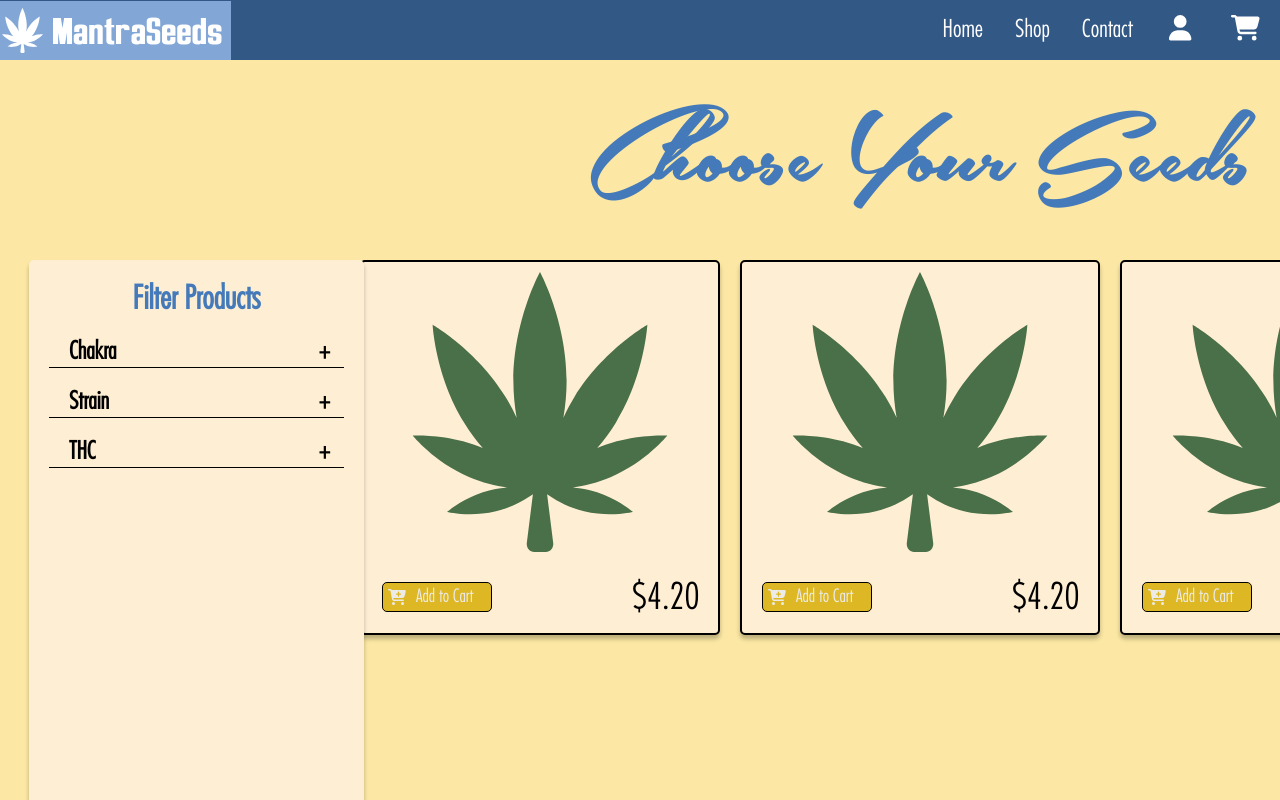
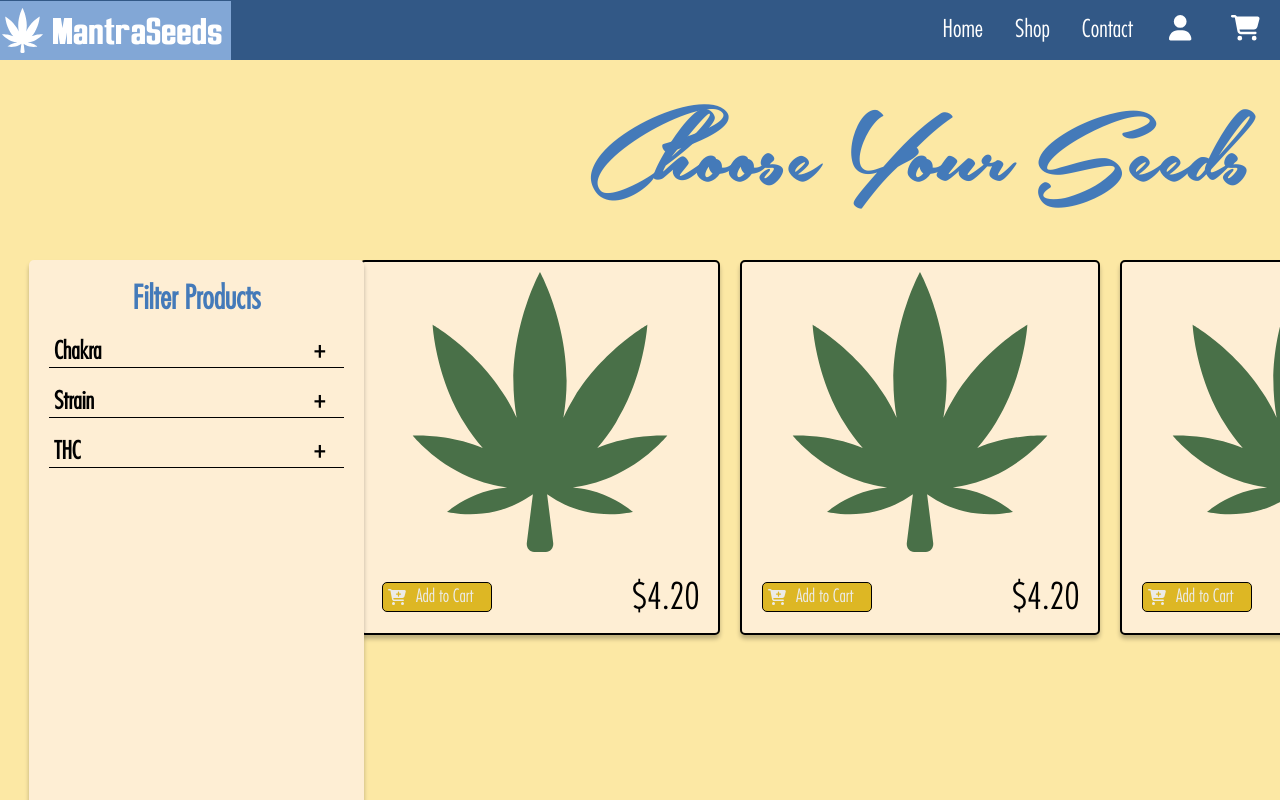
Before and after one commit to EricJamesCrow/mantra-seeds, a React (Create React App) app: page /shop in a window 1280 px wide. Shown: the top 800 px of the page. Built offline with nearby package versions, Linux system fonts and the light colour scheme; the HTML template or start-up script is replaced by a standard one.

Commit message:
Update Filter.css

```diff
--- a/src/components/Filter.css
+++ b/src/components/Filter.css
@@ -1,6 +1,6 @@
 .filter-products-button {
     padding-top: 20px;
-    padding-left: 20px;
+    padding-left: 5px;
     border-bottom: 1px solid #000000;
     transition: height ease-in-out 300ms;
     overflow: hidden;
@@ -44,7 +44,7 @@
 
 .filter-products-button-expanded {
     padding-top: 20px;
-    padding-left: 20px;
+    padding-left: 5px;
     border-bottom: 1px solid #000000;
     height: 520px;
     overflow: hidden;
@@ -64,7 +64,7 @@
     font-weight: 700;
     font-size: 24px;
     width: 50px;
-    padding-right: 250px;
+    padding-right: 260px;
     background: #FEEED4;
 }
 
@@ -74,4 +74,5 @@
     font-style: normal;
     font-weight: 700;
     font-size: 24px;
+    line-height: 27px;
 }
```
